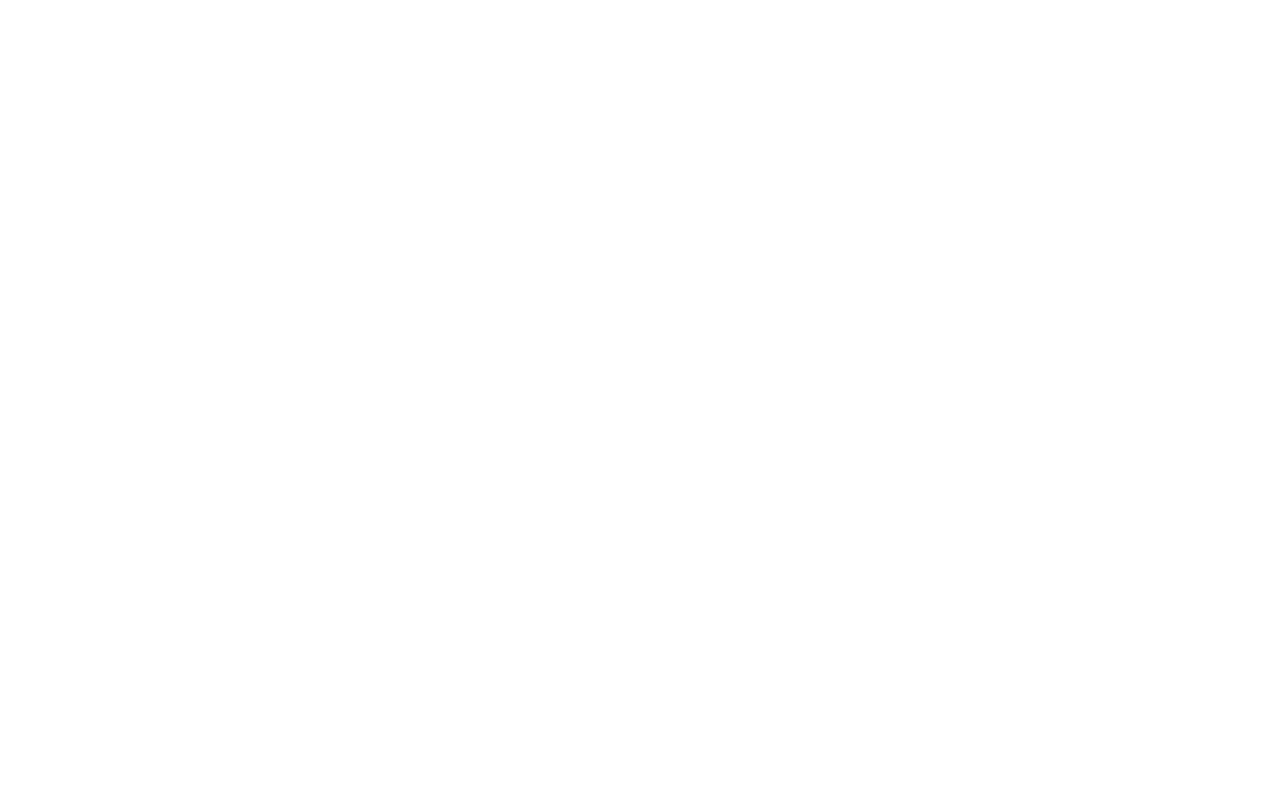
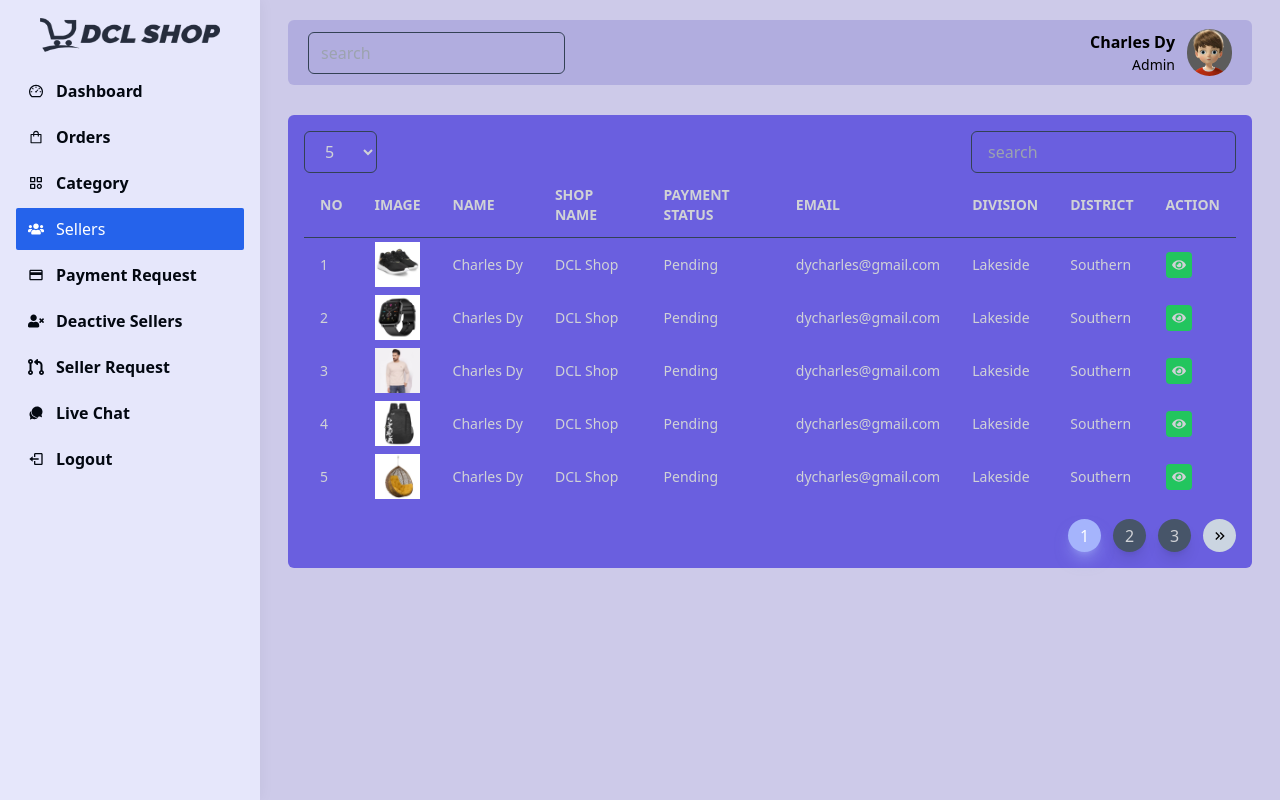
Before and after one commit to charleslinzon/dclshop, a React (Create React App) app in the folder dashboard/: page /admin/dashboard/sellers in a window 1280 px wide. Before the commit this address had no page. Built offline with nearby package versions, Linux system fonts and the light colour scheme.

Commit message:
Sellers Page Design

```diff
--- a/dashboard/src/router/routes/adminRoutes.js
+++ b/dashboard/src/router/routes/adminRoutes.js
@@ -2,6 +2,7 @@
 const AdminDashboard = lazy(() => import('../../views/admin/AdminDashboard'))
 const Orders = lazy(() => import('../../views/admin/Orders'))
 const Category = lazy(() => import('../../views/admin/Category'))
+const Sellers = lazy(() => import('../../views/admin/Sellers'))
 
 export const adminRoutes = [
     {
@@ -13,11 +14,15 @@
         path : 'admin/dashboard/orders',
         element : <Orders/>,
         role : 'admin'
-    }
-    ,
+    },
     {
         path : 'admin/dashboard/category',
         element : <Category/>,
         role : 'admin'
+    },
+    {
+        path : 'admin/dashboard/sellers',
+        element : <Sellers/>,
+        role : 'admin'
     }
 ]
--- a/dashboard/src/views/admin/Orders.jsx
+++ b/dashboard/src/views/admin/Orders.jsx
@@ -14,7 +14,6 @@
         <div className='px-2 lg:px-7 pt-5'>
             <div className='w-full p-4 bg-[#6a5fdf] rounded-md'>
                 <div className='flex justify-between items-center'>
-
                     <select onChange={(e) => setParPage(parseInt(e.target.value)) }className='px-4 py-2 focus:border-indigo-500 outline-none bg-[#6a5fdf] border border-slate-700 rounded-md text-[#d0d2d6]'>
                         <option value="5">5</option>
                         <option value="10">10</option>
--- /dev/null
+++ b/dashboard/src/views/admin/Sellers.jsx
@@ -0,0 +1,78 @@
+import React, { useState } from 'react';
+import { Link } from 'react-router-dom';
+import Pagination from './../Pagination';
+import { FaEye } from "react-icons/fa";
+
+const Sellers = () => {
+
+    const [currentPage, setCurrentPage] = useState(1)
+    const [searchValue, setSearchValue] = useState('')
+    const [parPage, setParPage] = useState(5)
+    const [show, setShow] = useState(false)
+
+    return (
+        <div className='px-2 lg:px-7 pt-5'>
+            <div className='w-full p-4 bg-[#6a5fdf] rounded-md'>
+                <div className='flex justify-between items-center'>
+                    <select onChange={(e) => setParPage(parseInt(e.target.value)) }className='px-4 py-2 focus:border-indigo-500 outline-none bg-[#6a5fdf] border border-slate-700 rounded-md text-[#d0d2d6]'>
+                    <option value="5">5</option>
+                    <option value="10">10</option>
+                    <option value="20">20</option>
+                    </select>
+
+                    <input className='px-4 py-2 focus:border-indigo-500 outline-none bg-[#6a5fdf] border border-slate-700 rounded-md text-[#d0d2d6]' type="text" placeholder='search' />
+                </div>
+
+                <div className='relative overflow-x-auto'>
+                        <table className='w-full text-sm text-left text-[#d0d2d6] '>
+                            <thead className='text-sm text-[#d0d2d6] uppercase border-b border-slate-700'>
+                                <tr>
+                                    <th scope='col' className='py-3 px-4'>No</th>
+                                    <th scope='col' className='py-3 px-4'>Image</th>
+                                    <th scope='col' className='py-3 px-4'>Name</th>
+                                    <th scope='col' className='py-3 px-4'>Shop Name</th>
+                                    <th scope='col' className='py-3 px-4'>Payment Status</th>
+                                    <th scope='col' className='py-3 px-4'>Email</th>
+                                    <th scope='col' className='py-3 px-4'>Division</th>
+                                    <th scope='col' className='py-3 px-4'>District</th>
+                                    <th scope='col' className='py-3 px-4'>Action</th>
+                                </tr>
+                            </thead>
+
+                            <tbody>
+                                { [1,2,3,4,5].map((d, i) =>
+                                    <tr key={i}>
+                                        <td scope='row' className='py-1 px-4 font-medium whitespace-nowrap'>{d}</td>
+                                        <td scope='row' className='py-1 px-4 font-medium whitespace-nowrap'>
+                                            <img className='w-[45px] h-[45px]' src={`http://localhost:3000/images/category/${d}.jpg`} alt="" /></td>
+                                            <td scope='row' className='py-1 px-4 font-medium whitespace-nowrap'>Charles Dy</td>
+                                            <td scope='row' className='py-1 px-4 font-medium whitespace-nowrap'>DCL Shop</td>
+                                            <td scope='row' className='py-1 px-4 font-medium whitespace-nowrap'><span>Pending</span></td>
+                                            <td scope='row' className='py-1 px-4 font-medium whitespace-nowrap'>dycharles@gmail.com</td>
+                                            <td scope='row' className='py-1 px-4 font-medium whitespace-nowrap'>Lakeside</td>
+                                            <td scope='row' className='py-1 px-4 font-medium whitespace-nowrap'>Southern</td>
+                                        <td scope='row' className='py-1 px-4 font-medium whitespace-nowrap'>
+                                            <div className='flex justify-start items-center gap-4'>
+                                                <Link className='p-[6px] bg-green-500 rounded hover:shadow-lg hover:shadow-green-500/50'><FaEye /></Link>
+                                            </div>
+                                        </td>
+                                    </tr>)
+                                }
+                            </tbody>
+                        </table>
+                </div>
+                    <div className='w-full flex justify-end mt-4 bottom-4 right-4 '>
+                        <Pagination
+                            pageNumber = {currentPage}
+                            setPageNumber = {setCurrentPage}
+                            totalItem = {50}
+                            parPage = {parPage}
+                            showItem = {3}
+                        />
+                    </div>
+            </div>
+        </div>
+    );
+};
+
+export default Sellers;
```
